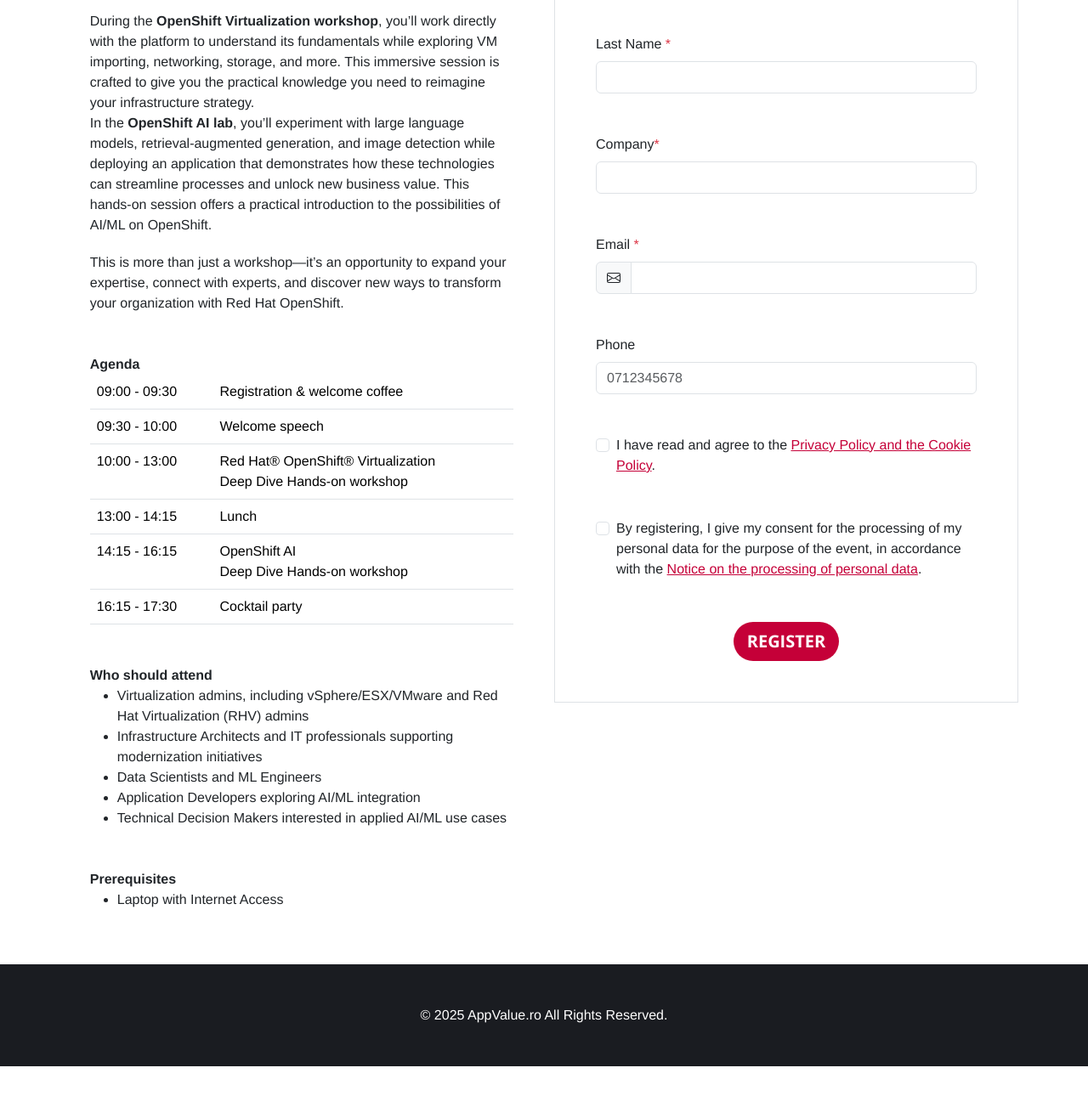
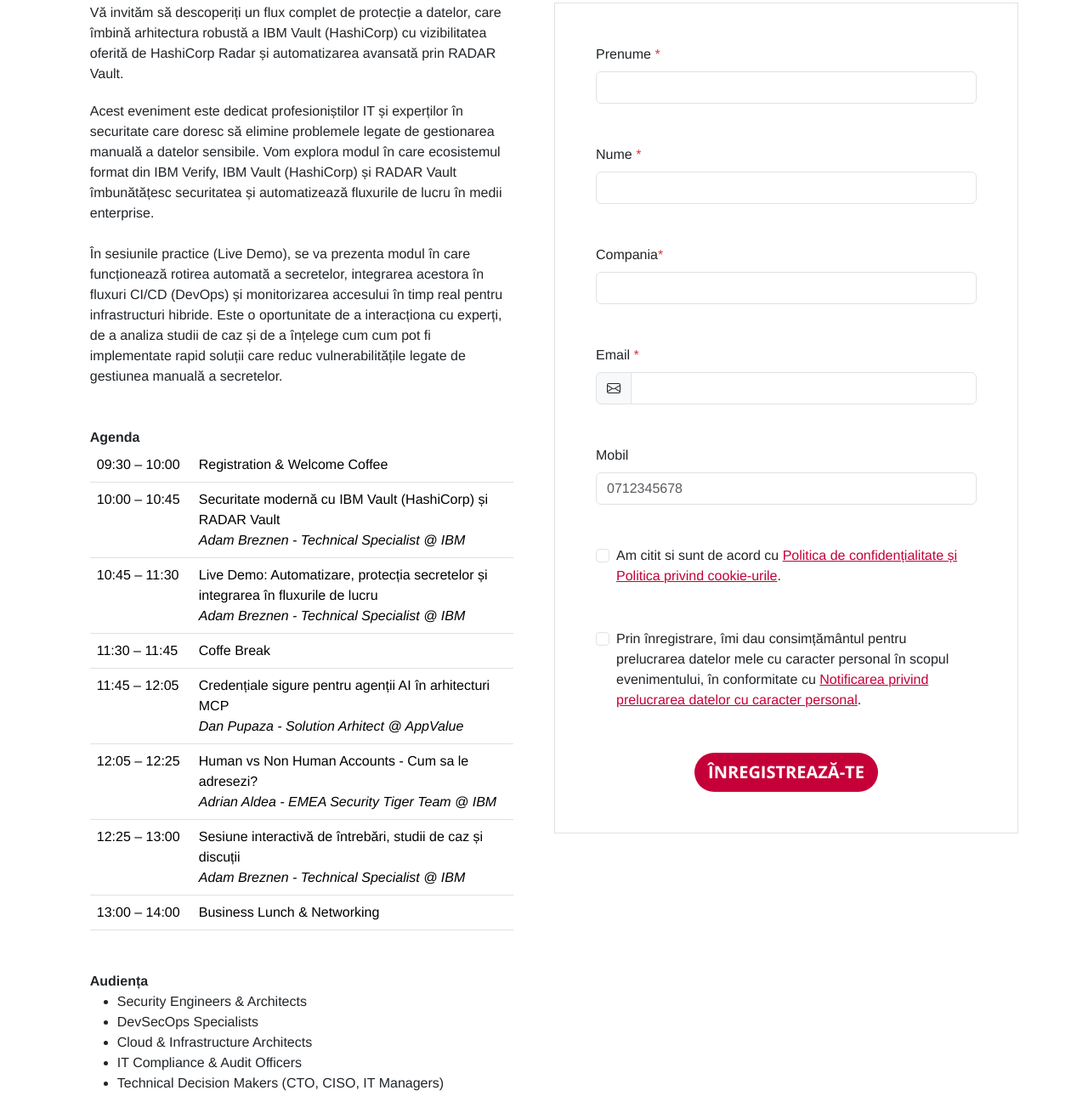
Before and after one commit to dgpupaza/x-www-appvalue-ro, a plain HTML site: page registration/index.html in a window 1280 px wide. Shown: the part 599-1889 px from the top of the page at 85% size. Before the commit the page ends 1854 px from the top, so only its background shows below. Drawn offline with nearby package versions, Linux system fonts and the light colour scheme.

Commit message:
IBM Event

```diff
--- a/index.html
+++ b/index.html
@@ -28,7 +28,7 @@
     <link href="https://fonts.googleapis.com/css2?family=Roboto:ital,wght@0,100;0,300;0,400;0,500;0,700;0,900;1,100;1,300;1,400;1,500;1,700;1,900&family=Raleway:ital,wght@0,100;0,200;0,300;0,400;0,500;0,600;0,700;0,800;0,900;1,100;1,200;1,300;1,400;1,500;1,600;1,700;1,800;1,900&family=Inter:wght@100;200;300;400;500;600;700;800;900&display=swap" rel="stylesheet">
 
     <!-- Plugin CSS -->
-    <link rel="stylesheet" href="/assets/css/animate.min.css" type="text/css">
+    <!--link rel="stylesheet" href="/assets/css/animate.min.css" type="text/css"-->
 
     <!-- Custom CSS -->
     <link rel="stylesheet" href="/assets/css/main.css" type="text/css">
@@ -379,7 +379,7 @@
 
     <!-- Copyright -->
     <div class="text-center py-5" style="background-color: #1a1c21">
-      © 2025 AppValue.ro All Rights Reserved.
+      © 2026 AppValue.ro All Rights Reserved.
     </div>
     <!-- Copyright -->
   </footer>
--- a/registration/index.html
+++ b/registration/index.html
@@ -28,7 +28,7 @@
     <link href="https://fonts.googleapis.com/css2?family=Roboto:ital,wght@0,100;0,300;0,400;0,500;0,700;0,900;1,100;1,300;1,400;1,500;1,700;1,900&family=Raleway:ital,wght@0,100;0,200;0,300;0,400;0,500;0,600;0,700;0,800;0,900;1,100;1,200;1,300;1,400;1,500;1,600;1,700;1,800;1,900&family=Inter:wght@100;200;300;400;500;600;700;800;900&display=swap" rel="stylesheet">
 
     <!-- Plugin CSS -->
-    <link rel="stylesheet" href="/assets/css/animate.min.css" type="text/css">
+    <!--link rel="stylesheet" href="/assets/css/animate.min.css" type="text/css"-->
 
     <!-- Custom CSS -->
     <link rel="stylesheet" href="/assets/css/main.css" type="text/css">
@@ -49,11 +49,11 @@
   <div class="container section-title">
     <div class="navbar-scrolled p-3">
       <a class="navbar-brand page-scroll" href="/">AppValue</a>
-      <img src="/assets/images/exclusive-logo.png" class="img-fluid float-end" style="margin-top: -32px;">
+      <!-- img src="/assets/images/header-ibm.jpg" class="img-fluid float-end" style="margin-top: -32px;" -->
     </div>
 
-	  <h2 class="fs-5 mb-2 mt-4 text-secondary text-uppercase xyz">Event</h2>
-	  <img class="img-fluid" src="/assets/images/rh-event-header.png">
+	  <h2 class="fs-5 mb-2 mt-4 text-secondary text-uppercase xyz">Eveniment</h2>
+	  <img class="img-fluid" src="/assets/images/header-ibm.png">
   </div>
 
   <div class="container py-3">
@@ -62,59 +62,76 @@
         <div class="row justify-content-xl-center">
           <div class="col-12 col-xl-11">
             <div class="mb-4 mb-md-5">
-              <p>We invite you to join us for a unique, hands-on experience that brings together the best of Red Hat® OpenShift® Virtualization and OpenShift® AI. This event is designed for VM administrators and infrastructure architects who want to explore how OpenShift can accelerate modernization and innovation.</p>
+              <p>Vă invităm să descoperiți un flux complet de protecție a datelor, care îmbină arhitectura robustă a IBM Vault (HashiCorp) cu vizibilitatea oferită de HashiCorp Radar și automatizarea avansată prin RADAR Vault.</p>
 
-              During the <strong>OpenShift Virtualization workshop</strong>, you’ll work directly with the platform to understand its fundamentals while exploring VM importing, networking, storage, and more. This immersive session is crafted to give you the practical knowledge you need to reimagine your infrastructure strategy.
-
-              <p>In the <strong>OpenShift AI lab</strong>, you’ll experiment with large language models, retrieval-augmented generation, and image detection while deploying an application that demonstrates how these technologies can streamline processes and unlock new business value. This hands-on session offers a practical introduction to the possibilities of AI/ML on OpenShift.</p>
-
-              This is more than just a workshop—it’s an opportunity to expand your expertise, connect with experts, and discover new ways to transform your organization with Red Hat OpenShift.
+              Acest eveniment este dedicat profesioniștilor IT și experților în securitate care doresc să elimine problemele legate de gestionarea manuală a datelor sensibile.
+              Vom explora modul în care ecosistemul format din IBM Verify, IBM Vault (HashiCorp) și RADAR Vault îmbunătățesc securitatea și automatizează fluxurile de lucru în medii enterprise.
+              <br/><br/>
+              <p>În sesiunile practice (Live Demo), se va prezenta modul în care funcționează rotirea automată a secretelor, integrarea acestora în fluxuri CI/CD (DevOps) și monitorizarea accesului în timp real pentru infrastructuri hibride.
+              Este o oportunitate de a interacționa cu experți, de a analiza studii de caz și de a înțelege cum cum pot fi implementate rapid soluții care reduc vulnerabilitățile legate de gestiunea manuală a secretelor.</p>
             </div>
             <div class="mb-sm-4 mb-md-5">
               <strong>Agenda</strong>
               <table class="table">
                 <tbody>
                   <tr>
-                    <td>09:00 - 09:30</td>
-                    <td>Registration & welcome coffee</td>
+                    <td width="120">09:30 – 10:00</td>
+                    <td>Registration & Welcome Coffee</td>
                   </tr>
                   <tr>
-                    <td>09:30 - 10:00</td>
-                    <td>Welcome speech</td>
+                    <td>10:00 – 10:45</td>
+                    <td>
+                      Securitate modernă cu IBM Vault (HashiCorp) și RADAR Vault
+                      <div style="font-style: italic;">Adam Breznen - Technical Specialist @ IBM</div>
+                    </td>
                   </tr>
                   <tr>
-                    <td>10:00 - 13:00</td>
-                    <td>Red Hat® OpenShift® Virtualization<br>Deep Dive Hands-on workshop</td>
+                    <td>10:45 – 11:30</td>
+                    <td>
+                      Live Demo: Automatizare, protecția secretelor și integrarea în fluxurile de lucru
+                      <div style="font-style: italic;">Adam Breznen - Technical Specialist @ IBM</div>
+                    </td>
                   </tr>
                   <tr>
-                    <td>13:00 - 14:15</td>
-                    <td>Lunch</td>
+                    <td>11:30 – 11:45</td>
+                    <td>Coffe Break</td>
                   </tr>
                   <tr>
-                    <td>14:15 - 16:15</td>
-                    <td>OpenShift AI<br>Deep Dive Hands-on workshop</td>
+                    <td>11:45 – 12:05</td>
+                    <td>
+                      Credențiale sigure pentru agenții AI în arhitecturi MCP
+                      <div style="font-style: italic;">Dan Pupaza - Solution Arhitect @ AppValue</div>
+                    </td>
                   </tr>
                   <tr>
-                    <td>16:15 - 17:30</td>
-                    <td>Cocktail party</td>
+                    <td>12:05 – 12:25</td>
+                    <td>
+                      Human vs Non Human Accounts - Cum sa le adresezi?
+                      <div style="font-style: italic;">Adrian Aldea - EMEA Security Tiger Team @ IBM</div>
+                    </td>
+                  </tr>
+                  <tr>
+                    <td>12:25 – 13:00</td>
+                    <td>
+                      Sesiune interactivă de întrebări, studii de caz și discuții
+                      <div style="font-style: italic;">Adam Breznen - Technical Specialist @ IBM</div>
+                    </td>
+                  </tr>
+                  <tr>
+                    <td>13:00 – 14:00</td>
+                    <td>Business Lunch & Networking</td>
                   </tr>
                 </tbody>
               </table>
             </div>
             <div class="mb-sm-4 mb-md-5">
-              <strong>Who should attend</strong>
+              <strong>Audiența</strong>
               <ul>
-                <li>Virtualization admins, including vSphere/ESX/VMware and Red Hat Virtualization (RHV) admins</li>
-                <li>Infrastructure Architects and IT professionals supporting modernization initiatives</li>
-                <li>Data Scientists and ML Engineers</li>
-                <li>Application Developers exploring AI/ML integration</li>
-                <li>Technical Decision Makers interested in applied AI/ML use cases</li>
-              </ul>
-            </div>
-            <div class="mb-sm-4 mb-md-5">
-              <strong>Prerequisites</strong>
-              <ul>
-                <li>Laptop with Internet Access</li>
+                <li>Security Engineers & Architects </li>
+                <li>DevSecOps Specialists</li>
+                <li>Cloud & Infrastructure Architects </li>
+                <li>IT Compliance & Audit Officers</li>
+                <li>Technical Decision Makers (CTO, CISO, IT Managers)</li>
               </ul>
             </div>
           </div>
@@ -134,15 +151,15 @@
             </p>
             <div class="row gy-4 gy-xl-5 p-4 p-xl-5">
               <div class="col-12">
-                <label for="fullname" class="form-label">First Name <span class="text-danger">*</span></label>
+                <label for="fullname" class="form-label">Prenume <span class="text-danger">*</span></label>
                 <input type="text" class="form-control" id="firstname" name="fullname" value="" pattern="^[A-Za-zĂÂÎȘȚăâîșț \-']+[A-Za-zĂÂÎȘȚăâîșț]$" required>
               </div>
               <div class="col-12">
-                <label for="fullname" class="form-label">Last Name <span class="text-danger">*</span></label>
+                <label for="fullname" class="form-label">Nume <span class="text-danger">*</span></label>
                 <input type="text" class="form-control" id="lastname" name="fullname" value="" pattern="^[A-Za-zĂÂÎȘȚăâîșț \-']+[A-Za-zĂÂÎȘȚăâîșț]$" required>
               </div>
               <div class="col-12">
-                <label for="company" class="form-label">Company<span class="text-danger">*</span></label>
+                <label for="company" class="form-label">Compania<span class="text-danger">*</span></label>
                 <input type="text" class="form-control" id="company" name="company" value="" pattern="^[0-9A-Za-zĂÂÎȘȚăâîșț\s,._+;()*~'#@!?&-]+[^\s]$" required>
               </div>
               <div class="col-12">
@@ -157,7 +174,7 @@
                 </div>
               </div>
               <div class="col-12">
-                <label for="phone" class="form-label">Phone</label>
+                <label for="phone" class="form-label">Mobil</label>
                 <input type="text" class="form-control" id="phone" name="phone" value="" placeholder="0712345678" pattern="^07[0-9]{8}$">
               </div>
 
@@ -165,7 +182,7 @@
               <div class="form-check">
                 <input class="form-check-input" type="checkbox" value="" id="privacyPolicy" required>
                 <label class="form-check-label" for="privacyPolicy">
-                  I have read and agree to the <a href="#" data-bs-toggle="modal" data-bs-target="#privacyModal">Privacy Policy and the Cookie Policy</a>.
+                  Am citit si sunt de acord cu <a href="#" data-bs-toggle="modal" data-bs-target="#privacyModal">Politica de confidențialitate și Politica privind cookie-urile</a>.
                 </label>
               </div>
             </div>
@@ -173,14 +190,14 @@
               <div class="form-check">
                 <input class="form-check-input" type="checkbox" value="" id="gdprConsent" required>
                 <label class="form-check-label" for="gdprConsent">
-                  By registering, I give my consent for the processing of my personal data for the purpose of the event, in accordance with the <a href="#" data-bs-toggle="modal" data-bs-target="#gdprModal">Notice on the processing of personal data</a>.
+                  Prin înregistrare, îmi dau consimțământul pentru prelucrarea datelor mele cu caracter personal în scopul evenimentului, în conformitate cu <a href="#" data-bs-toggle="modal" data-bs-target="#gdprModal">Notificarea privind prelucrarea datelor cu caracter personal</a>.
                 </label>
               </div>
             </div>
 
               <div class="col-12">
                 <div class="d-flex justify-content-center">
-                  <button class="btn btn-primary btn-lg" type="submit">Register</button>
+                  <button class="btn btn-primary btn-lg" type="submit">Înregistrează-te</button>
                 </div>
               </div>
             </div>
@@ -323,7 +340,7 @@
   <footer class="text-center text-lg-start text-white" style="background-color: #1a1c21">
     <!-- Copyright -->
     <div class="text-center py-5" style="background-color: #1a1c21">
-      © 2025 AppValue.ro All Rights Reserved.
+      © 2026 AppValue.ro All Rights Reserved.
     </div>
     <!-- Copyright -->
   </footer>
```
Also changed, not shown: assets/images/header-ibm.jpg (added), assets/images/header-ibm.png (added), 1 other file.
